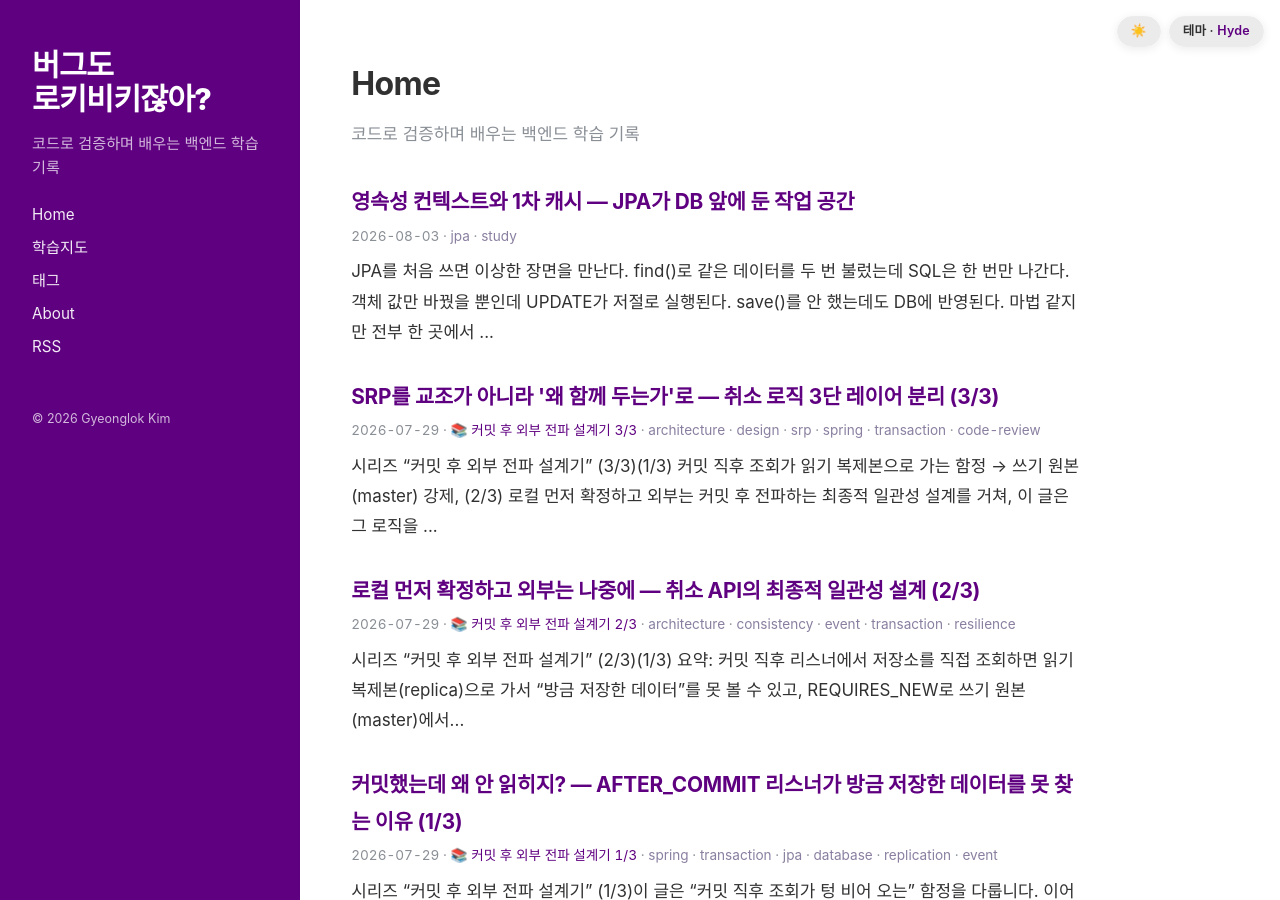
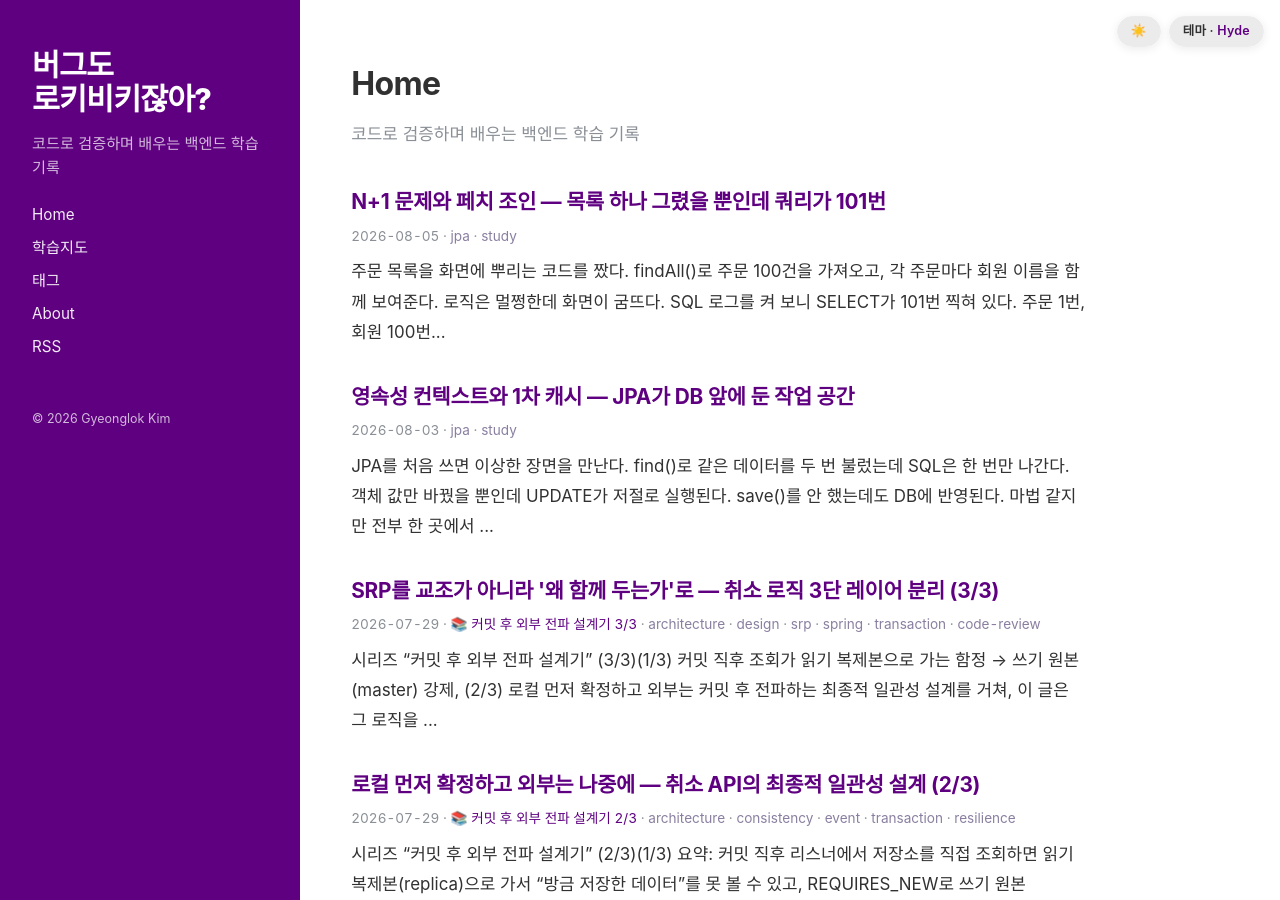
Before and after one commit to Rok93/Rok93.github.io, a Jekyll site: the page built from index.md, in a window 1280 px wide and 900 px high. Built offline with Jekyll 4.4.1, drawn with Linux system fonts in a browser that asks for light colours; some web fonts are replaced; part of the change alters nothing that is shown.

Commit message:
post: N+1 문제와 페치 조인 — 목록 하나 그렸을 뿐인데 쿼리가 101번 (auto via study-pipeline)

````diff
--- a/_data/roadmap.yml
+++ b/_data/roadmap.yml
@@ -36,8 +36,8 @@ categories:
         url: /2026/08/03/jpa-persistence-context.html
       - slug: "jpa-n-plus-1"
         title: "N+1 문제와 페치 조인"
-        done: false
-        url: null
+        done: true
+        url: /2026/08/05/jpa-n-plus-1.html
       - slug: "tx-propagation"
         title: "트랜잭션 전파(Propagation)"
         done: false
--- /dev/null
+++ b/_posts/2026-08-05-jpa-n-plus-1.md
@@ -0,0 +1,188 @@
+---
+layout: post
+title: 'N+1 문제와 페치 조인 — 목록 하나 그렸을 뿐인데 쿼리가 101번'
+date: 2026-08-05 09:00:00 +0900
+image: /assets/img/jpa-n-plus-1/hero.jpg
+generated: true
+tags: [jpa, study]
+sanitized: true
+---
+
+주문 목록을 화면에 뿌리는 코드를 짰다. `findAll()`로 주문 100건을 가져오고, 각 주문마다 회원 이름을 함께 보여준다. 로직은 멀쩡한데 화면이 굼뜨다. SQL 로그를 켜 보니 `SELECT`가 **101번** 찍혀 있다. 주문 1번, 회원 100번. 이게 그 악명 높은 **N+1 문제(N+1 problem)** — 목록 1번 조회에 딸린 연관 데이터를 건건이 다시 조회하느라 쿼리가 폭발하는 현상이다. 이 글은 왜 이런 일이 벌어지는지, 그리고 **페치 조인(fetch join)**으로 어떻게 한 방에 끝내는지 따라간다.
+
+<p style="font-size:13px;color:#5f5a68;background:#faf8fc;border-left:3px solid #b9a9cc;padding:8px 12px;border-radius:6px;margin:16px 0;">📝 이 글에 나오는 엔티티·SQL 로그·쿼리 횟수는 실제 겪은 장애가 아니라, <b>개념을 쉽게 보여주기 위해 지어낸 예시</b>입니다.</p>
+
+<figure style="margin:22px 0;text-align:center;">
+<img src="/assets/img/jpa-n-plus-1/hero.jpg" alt="큰 상자에서 뻗어나온 여러 화살표가 작은 상자들을 반복해서 두드리는 모습" style="max-width:100%;border-radius:12px;">
+<figcaption style="font-size:12px;color:#5f5a68;margin-top:8px;">N+1 문제는 "목록을 한 번 가져온 뒤, 그 안의 항목마다 DB를 또 두드리는" 그림이다. 항목이 100개면 추가 쿼리도 100번.</figcaption>
+</figure>
+
+## N+1 문제가 뭔가 — 목록 1번 + 건건이 N번
+
+먼저 상황을 그림으로 잡자. 엔티티 두 개가 있다. `Order`(주문)는 `Member`(회원)를 **다대일(@ManyToOne)**로 참조한다. 여러 주문이 한 회원에 매달린다는 뜻이다.
+
+이 코드가 하는 일: 주문을 전부 조회한 뒤, 각 주문에 걸린 회원의 이름을 꺼낸다.
+
+```java
+List<Order> orders = orderRepository.findAll();   // ① 주문 목록 조회
+for (Order order : orders) {
+    System.out.println(order.getMember().getName());  // ② 회원 이름 접근
+}
+```
+
+여기서 SQL은 몇 번 나갈까? 직관적으로는 "주문 한 번, 회원 한 번" 두 번일 것 같다. 하지만 실제 로그는 이렇다.
+
+```sql
+-- ① findAll()
+SELECT * FROM orders;                       -- 1번, 주문 100건 반환
+
+-- ② 반복문에서 order.getMember() 접근할 때마다
+SELECT * FROM member WHERE id = 1;          -- 주문 1의 회원
+SELECT * FROM member WHERE id = 2;          -- 주문 2의 회원
+SELECT * FROM member WHERE id = 3;
+...                                          -- 주문마다 한 번씩
+SELECT * FROM member WHERE id = 100;        -- 주문 100의 회원
+```
+
+주문 목록 조회 **1번**, 회원 조회 **N번(=100)**. 합쳐서 **N+1번(=101)**. 이게 이름의 유래다. 주문이 1,000건이면 쿼리는 1,001번, 10,000건이면 10,001번으로 **데이터가 늘수록 선형으로 폭발**한다. 각 쿼리 자체는 빠를지 몰라도, 네트워크 왕복이 수백·수천 번 쌓이면 응답이 눈에 띄게 느려진다.
+
+<!-- diagram: n-plus-1-flow -->
+<figure style="margin:22px 0;padding:16px;background:#faf8fc;border:1px solid #e4e0ec;border-radius:12px;max-width:470px;">
+<svg style="width:100%;height:auto;display:block;" viewBox="0 0 330 200" role="img" aria-label="N+1 문제 흐름. 주문 목록을 한 번 조회한 뒤, 각 주문마다 회원을 조회하는 쿼리가 N번 추가로 나간다">
+  <g font-size="9" font-family="ui-monospace,SFMono-Regular,Menlo,Consolas,monospace">
+    <rect x="14" y="18" width="120" height="30" rx="6" fill="none" stroke="#5F0080" stroke-width="2"/>
+    <text x="74" y="32" text-anchor="middle" fill="#5F0080" font-weight="700" font-size="8.5">① 주문 목록 조회</text>
+    <text x="74" y="43" text-anchor="middle" fill="#5f5a68" font-size="7">SELECT * FROM orders — 1번</text>
+
+    <path d="M74 48 L74 68" stroke="#5f5a68" stroke-width="1.4" marker-end="url(#n0)"/>
+
+    <rect x="150" y="70" width="166" height="16" rx="4" fill="#fff" stroke="#b23a00" stroke-width="1.4"/>
+    <text x="233" y="81" text-anchor="middle" fill="#b23a00" font-size="7.5">SELECT member WHERE id=1</text>
+    <rect x="150" y="92" width="166" height="16" rx="4" fill="#fff" stroke="#b23a00" stroke-width="1.4"/>
+    <text x="233" y="103" text-anchor="middle" fill="#b23a00" font-size="7.5">SELECT member WHERE id=2</text>
+    <rect x="150" y="114" width="166" height="16" rx="4" fill="#fff" stroke="#b23a00" stroke-width="1.4"/>
+    <text x="233" y="125" text-anchor="middle" fill="#b23a00" font-size="7.5">SELECT member WHERE id=3</text>
+    <text x="233" y="146" text-anchor="middle" fill="#b23a00" font-size="9" font-weight="700">… 주문 수만큼 N번</text>
+
+    <rect x="14" y="70" width="120" height="76" rx="6" fill="none" stroke="#5f5a68" stroke-width="1.4"/>
+    <text x="74" y="100" text-anchor="middle" fill="#5f5a68" font-weight="700" font-size="8.5">② 반복문</text>
+    <text x="74" y="116" text-anchor="middle" fill="#5f5a68" font-size="7">주문마다</text>
+    <text x="74" y="128" text-anchor="middle" fill="#5f5a68" font-size="7">getMember()</text>
+
+    <path d="M134 90 L148 78" stroke="#b23a00" stroke-width="1.3" marker-end="url(#n1)"/>
+    <path d="M134 104 L148 100" stroke="#b23a00" stroke-width="1.3" marker-end="url(#n1)"/>
+    <path d="M134 118 L148 121" stroke="#b23a00" stroke-width="1.3" marker-end="url(#n1)"/>
+
+    <text x="165" y="180" text-anchor="start" fill="#1a1720" font-size="9" font-weight="700">합계 = 1 + N 쿼리</text>
+  </g>
+  <defs>
+    <marker id="n0" markerWidth="7" markerHeight="7" refX="6" refY="3" orient="auto"><path d="M0,0 L6,3 L0,6 Z" fill="#5f5a68"/></marker>
+    <marker id="n1" markerWidth="7" markerHeight="7" refX="6" refY="3" orient="auto"><path d="M0,0 L6,3 L0,6 Z" fill="#b23a00"/></marker>
+  </defs>
+</svg>
+<figcaption style="font-size:12px;color:#5f5a68;margin-top:8px;">목록 조회 1번 + 항목마다 연관 조회 N번 = 1+N번. 항목이 많을수록 아래쪽 빨간 쿼리가 그만큼 늘어난다.</figcaption>
+</figure>
+
+## 왜 이런 일이 벌어지나 — 지연 로딩과 프록시
+
+핵심 원인은 **지연 로딩(lazy loading, 실제로 쓸 때까지 조회를 미루는 방식)**이다. JPA에서 `@ManyToOne`·`@OneToMany` 같은 연관관계는 로딩 전략을 정할 수 있는데, 기본적으로 `@OneToMany`는 지연 로딩이고 `@ManyToOne`도 대개 지연 로딩으로 두는 걸 권장한다.
+
+지연 로딩이면 `findAll()`로 주문을 가져올 때 **회원은 함께 조회하지 않는다.** 대신 `order.getMember()`가 돌려주는 건 진짜 회원 객체가 아니라 **프록시(proxy, 실제 객체인 척하는 대리 껍데기)**다. 이 프록시의 실제 값(이름 등)에 처음 손을 대는 순간, JPA가 "아, 이제 진짜 데이터가 필요하구나" 하고 그때서야 `SELECT`를 날린다. 이걸 **초기화(initialization)**라 한다.
+
+그래서 반복문이 문제가 된다. 주문 100건을 돌면서 `getMember().getName()`을 100번 부르면, 프록시 초기화도 100번 일어나고, 쿼리도 100번 나간다. 지연 로딩 자체는 "안 쓸 데이터를 미리 안 읽는" 좋은 전략이지만, **목록을 돌며 연관 데이터를 건건이 쓰는** 패턴을 만나면 정확히 N+1로 터진다.
+
+> 참고: 반대로 **즉시 로딩(eager loading)**으로 바꾸면 어떨까? `findAll()` 시점에 회원을 함께 읽긴 하지만, JPA가 이를 조인 한 방이 아니라 **주문마다 별도 SELECT**로 처리하는 경우가 많아 N+1이 그대로 재현된다. 즉 로딩 전략을 즉시로 바꾸는 건 근본 해법이 아니다. 해법은 **어떻게 조회하느냐**에 있다.
+
+## 페치 조인 — 연관 데이터를 조인으로 한 번에
+
+해법은 **페치 조인(fetch join)**이다. 이름 그대로, 연관 엔티티를 **조인해서 한 번의 쿼리로 함께(fetch) 가져오는** JPQL(JPA 전용 쿼리 언어) 문법이다.
+
+이 코드가 하는 일: 주문을 조회하면서 회원을 조인으로 함께 읽어 온다.
+
+```java
+@Query("SELECT o FROM Order o JOIN FETCH o.member")
+List<Order> findAllWithMember();
+```
+
+일반 `JOIN`과 달리 `JOIN FETCH`는 **조인한 대상을 결과 엔티티에 실제로 채워서** 돌려준다. 실행되는 SQL은 딱 한 번이다.
+
+```sql
+SELECT o.*, m.*
+FROM orders o
+JOIN member m ON o.member_id = m.id;   -- 1번으로 끝
+```
+
+이제 `order.getMember().getName()`을 아무리 불러도 추가 쿼리가 나가지 않는다. 회원 데이터가 이미 엔티티 안에 **채워진(초기화된)** 상태이기 때문이다. 쿼리 101번이 **1번**으로 줄었다.
+
+<!-- diagram: fetch-join-compare -->
+<figure style="margin:22px 0;padding:16px;background:#faf8fc;border:1px solid #e4e0ec;border-radius:12px;max-width:470px;">
+<svg style="width:100%;height:auto;display:block;" viewBox="0 0 330 175" role="img" aria-label="N+1과 페치 조인 비교. 왼쪽은 쿼리 1+N번, 오른쪽 페치 조인은 조인으로 쿼리 1번">
+  <g font-size="9" font-family="ui-monospace,SFMono-Regular,Menlo,Consolas,monospace">
+    <text x="82" y="18" text-anchor="middle" fill="#b23a00" font-weight="700" font-size="9">지연 로딩 반복</text>
+    <rect x="20" y="28" width="124" height="20" rx="4" fill="none" stroke="#5F0080" stroke-width="1.6"/>
+    <text x="82" y="41" text-anchor="middle" fill="#5F0080" font-size="7.5">주문 SELECT · 1번</text>
+    <rect x="30" y="56" width="104" height="13" rx="3" fill="none" stroke="#b23a00" stroke-width="1.2"/>
+    <text x="82" y="65" text-anchor="middle" fill="#b23a00" font-size="6.5">회원 SELECT</text>
+    <rect x="30" y="73" width="104" height="13" rx="3" fill="none" stroke="#b23a00" stroke-width="1.2"/>
+    <text x="82" y="82" text-anchor="middle" fill="#b23a00" font-size="6.5">회원 SELECT</text>
+    <rect x="30" y="90" width="104" height="13" rx="3" fill="none" stroke="#b23a00" stroke-width="1.2"/>
+    <text x="82" y="99" text-anchor="middle" fill="#b23a00" font-size="6.5">회원 SELECT</text>
+    <text x="82" y="118" text-anchor="middle" fill="#b23a00" font-size="7">… N번</text>
+    <text x="82" y="140" text-anchor="middle" fill="#b23a00" font-size="10" font-weight="700">쿼리 1+N</text>
+
+    <line x1="165" y1="24" x2="165" y2="150" stroke="#e4e0ec" stroke-width="1.4"/>
+
+    <text x="248" y="18" text-anchor="middle" fill="#1f7a4d" font-weight="700" font-size="9">JOIN FETCH</text>
+    <rect x="186" y="52" width="124" height="40" rx="6" fill="#fff" stroke="#1f7a4d" stroke-width="2"/>
+    <text x="248" y="70" text-anchor="middle" fill="#1f7a4d" font-size="8" font-weight="700">주문 ⋈ 회원</text>
+    <text x="248" y="84" text-anchor="middle" fill="#5f5a68" font-size="7">조인 SELECT · 1번</text>
+    <text x="248" y="140" text-anchor="middle" fill="#1f7a4d" font-size="10" font-weight="700">쿼리 1</text>
+  </g>
+</svg>
+<figcaption style="font-size:12px;color:#5f5a68;margin-top:8px;">같은 결과를 얻는데 왼쪽은 1+N번, 오른쪽 페치 조인은 조인 한 번. 데이터가 많을수록 격차가 벌어진다.</figcaption>
+</figure>
+
+## 상세 예시 — before/after로 보는 쿼리 수
+
+숫자로 확인하자. 주문 100건, 각 주문에 회원 1명이 걸린 상황이다.
+
+| 방식 | 주문 조회 | 회원 조회 | 총 쿼리 |
+|---|---|---|---|
+| `findAll()` + 반복 접근 (지연 로딩) | 1 | 100 | **101** |
+| `JOIN FETCH` (페치 조인) | 1 (조인) | 0 (함께 읽음) | **1** |
+
+Hibernate(대표적 JPA 구현체)의 SQL 로그로 보면 차이가 분명하다.
+
+**before — N+1이 터지는 로그 (일부):**
+```
+Hibernate: select o.* from orders o
+Hibernate: select m.* from member m where m.id=?
+Hibernate: select m.* from member m where m.id=?
+Hibernate: select m.* from member m where m.id=?
+... (member select가 100줄 반복)
+```
+
+**after — 페치 조인 로그:**
+```
+Hibernate: select o.*, m.* from orders o inner join member m on o.member_id=m.id
+```
+
+로그가 100여 줄에서 **한 줄**로 줄었다. 이게 페치 조인의 효과다.
+
+### 주의: 컬렉션 페치 조인의 함정
+
+페치 조인이 만능은 아니다. `@OneToMany`처럼 **컬렉션(1:N)을 페치 조인**하면 두 가지 함정이 있다.
+
+- **중복 행** — 한 주문에 주문상품 3개가 걸려 있으면, 조인 결과는 주문이 3줄로 뻥튀기된다(카테시안 곱). 해결하려면 JPQL에 `DISTINCT`를 붙여 애플리케이션 레벨에서 중복 엔티티를 걸러 준다.
+- **페이징 불가** — 컬렉션 페치 조인에 `LIMIT`을 걸면, DB에서 자르는 게 아니라 **전체를 메모리로 읽어 와 잘라** 위험하다(Hibernate가 경고 로그를 남긴다). 이럴 땐 페치 조인 대신 `@BatchSize`(연관 데이터를 IN 절로 묶어 한 번에 N건씩 조회)나 `default_batch_fetch_size` 설정으로 N+1을 **N/배치 수준으로 완화**하는 편이 안전하다.
+
+정리하면, **다대일(N:1) 단순 참조는 페치 조인이 정석**이고, **일대다(1:N) 컬렉션은 `DISTINCT`·배치 사이즈를 함께 고려**해야 한다.
+
+## 정리 — 목록을 돌기 전에 "쿼리 몇 번?"을 묻기
+
+1. **N+1 문제** — 목록 1번 조회 + 항목마다 연관 조회 N번 = 1+N번 쿼리 폭발.
+2. **원인** — 지연 로딩된 연관관계를 반복문에서 건건이 초기화하기 때문.
+3. **해법** — `JOIN FETCH`로 연관 데이터를 조인 한 번에 함께 읽는다.
+4. **주의** — 컬렉션 페치 조인은 `DISTINCT`·페이징 제약·배치 사이즈를 함께 챙긴다.
+
+한 줄 교훈: **목록을 순회하며 연관 데이터를 꺼내는 코드를 짤 때는, SQL 로그부터 켜고 "쿼리가 몇 번 나가나"를 눈으로 확인하라.** N+1은 로직이 멀쩡해 보여서 로그를 안 보면 놓치기 쉽다.
````
Also changed, not shown: assets/img/jpa-n-plus-1/hero.jpg (added).
